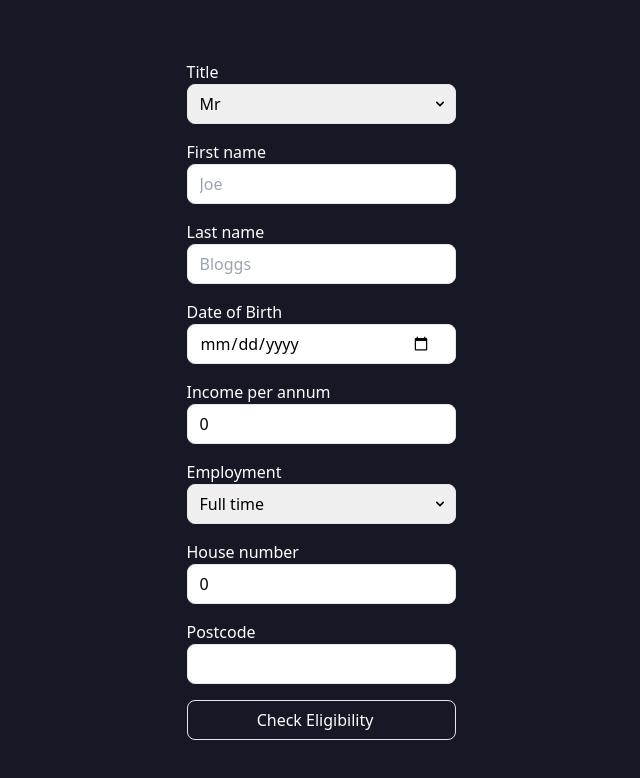
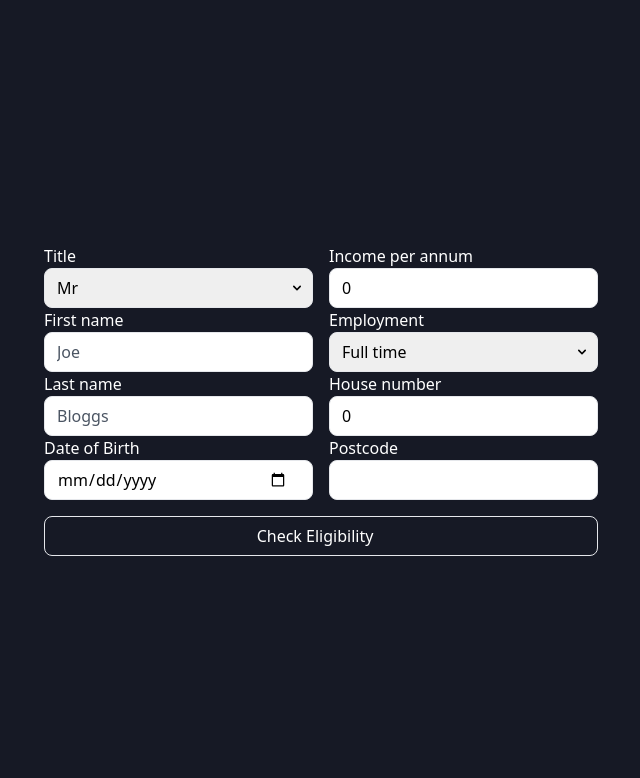
Before and after one commit to EddWills95/TotallyMoney, a React (Create React App) app in the folder ui/: page / in a window 1280 px wide. Shown: the top 778 px of the page, without its empty margins (319-959 px from the left). Built offline with nearby package versions, Linux system fonts and the light colour scheme.

Commit message:
add formik for validation

```diff
--- a/ui/package.json
+++ b/ui/package.json
@@ -11,6 +11,7 @@
     "@types/react": "^17.0.38",
     "@types/react-dom": "^17.0.11",
     "autoprefixer": "^10.4.2",
+    "classnames": "^2.3.1",
     "cross-env": "^7.0.3",
     "delay-cli": "^1.1.0",
     "formik": "^2.2.9",
@@ -22,7 +23,8 @@
     "react-dom": "^17.0.2",
     "react-scripts": "5.0.0",
     "tailwindcss": "^2.2.19",
-    "typescript": "^4.5.5"
+    "typescript": "^4.5.5",
+    "yup": "^0.32.11"
   },
   "scripts": {
     "start": "run-p watch:css react-scripts:start",
--- a/ui/src/App.tsx
+++ b/ui/src/App.tsx
@@ -1,88 +1,16 @@
 import React from "react";
-import { Dropdown, Input, Datepicker, Button } from "./components";
-import { useFormik } from "formik";
+import FormInput from "./widgets/FormInput";
 
 function App() {
-  const formik = useFormik({
-    initialValues: {
-      title: "Mr",
-      firstname: "",
-      lastname: "",
-      dob: "",
-      annualIncome: 0,
-      employmentStatus: "Full time",
-      houseNumber: 0,
-      postcode: "",
-    },
-    onSubmit: (value) => {
-      console.log(value);
-    },
-  });
+  const handleSubmit = () => {
+    // Send some stuff to the server
+    // When we get data back we can change to a different view
+  };
 
   return (
-    <form
-      className="flex flex-col h-full items-center justify-center text-white bg-mirage"
-      onSubmit={formik.handleSubmit}
-    >
-      <div className="flex flex-col gap-4">
-        <Dropdown
-          name="title"
-          label="Title"
-          items={["Mr", "Mrs", "Miss"]}
-          onChange={formik.handleChange}
-          value={formik.values.title}
-        />
-        <Input
-          name="firstname"
-          label="First name"
-          placeholder="Joe"
-          onChange={formik.handleChange}
-          value={formik.values.firstname}
-        />
-        <Input
-          name="lastname"
-          label="Last name"
-          placeholder="Bloggs"
-          onChange={formik.handleChange}
-          value={formik.values.lastname}
-        />
-        <Datepicker
-          name="dob"
-          label="Date of Birth"
-          onChange={formik.handleChange}
-          value={formik.values.dob}
-        />
-        <Input
-          name="annualIncome"
-          type="number"
-          label="Income per annum"
-          onChange={formik.handleChange}
-          value={formik.values.annualIncome}
-        />
-        <Dropdown
-          name="employmentStatus"
-          label="Employment"
-          items={["Full time", "Part time", "Student"]}
-          onChange={formik.handleChange}
-          value={formik.values.employmentStatus}
-        />
-        {/* I think we should change house number to be free text */}
-        <Input
-          name="houseNumber"
-          type="number"
-          label="House number"
-          onChange={formik.handleChange}
-          value={formik.values.houseNumber}
-        />
-        <Input
-          name="postcode"
-          label="Postcode"
-          onChange={formik.handleChange}
-          value={formik.values.postcode}
-        />
-        <Button type="submit">Check Eligibility</Button>
-      </div>
-    </form>
+    <div className="flex flex-col h-full p-8 items-center justify-center text-white bg-mirage">
+      <FormInput onSubmit={handleSubmit} />
+    </div>
   );
 }
 
--- a/ui/src/components/Button.tsx
+++ b/ui/src/components/Button.tsx
@@ -1,14 +1,15 @@
 import { ReactNode } from "react";
 
-interface Props {
+type Props = {
   buttonType?: "Primary" | "Secondary" | "Warning";
   children: ReactNode;
   type: "button" | "submit" | "reset";
-}
+  disabled?: boolean;
+};
 
 const Button = ({ buttonType = "Primary", children, ...rest }: Props) => (
   <button
-    className="w-full h-10 pl-3 pr-6 text-base border rounded-lg appearance-none focus:shadow-outline"
+    className="input-base text-white disabled:cursor-not-allowed disabled:text-gray-500 border:gray-500"
     {...rest}
   >
     {children}
--- a/ui/src/components/DatePicker.tsx
+++ b/ui/src/components/DatePicker.tsx
@@ -1,4 +1,5 @@
 import { FormElementProps } from "../types/form-element";
+import classNames from "classnames";
 
 type Props = {
   label: string;
@@ -14,7 +15,7 @@ const Datepicker = ({ label, ...rest }: Props) => {
         {...rest}
         id={pickerId}
         type="date"
-        className="w-full h-10 pl-3 pr-6 text-base border rounded-lg appearance-none focus:shadow-outline text-black"
+        className={classNames("input-base", "text-black")}
       />
     </div>
   );
--- a/ui/src/components/Dropdown.tsx
+++ b/ui/src/components/Dropdown.tsx
@@ -1,4 +1,5 @@
 import { FormElementProps } from "../types/form-element";
+import classNames from "classnames";
 
 type Props = {
   label: string;
@@ -13,7 +14,7 @@ const Dropdown = ({ label, items, ...rest }: Props) => {
       <label htmlFor={dropdownId}>{label}</label>
       <select
         {...rest}
-        className="w-full h-10 pl-3 pr-6 text-base placeholder-gray-600 border rounded-lg appearance-none focus:shadow-outline text-black"
+        className={classNames("input-base", "text-black")}
         placeholder="Regular input"
       >
         {items.map((item, i) => (
--- a/ui/src/components/Input.tsx
+++ b/ui/src/components/Input.tsx
@@ -1,4 +1,5 @@
 import { FormElementProps } from "../types/form-element";
+import classNames from "classnames";
 
 type Props = {
   label: string;
@@ -16,7 +17,7 @@ const TextInput = ({ label, placeholder, type = "text", ...rest }: Props) => {
         {...rest}
         type={type}
         id={inputId}
-        className="w-full h-10 pl-3 pr-6 text-base border rounded-lg appearance-none focus:shadow-outline text-black"
+        className={classNames("input-base", "text-black")}
         placeholder={placeholder}
       />
     </div>
--- a/ui/src/styles/tailwind.css
+++ b/ui/src/styles/tailwind.css
@@ -13,3 +13,10 @@
 /* Stop purging. */
 
 /* Your own custom utilities */
+html {
+    @apply text-black;
+}
+
+.input-base {
+    @apply w-full h-10 pl-3 pr-6 text-base placeholder-gray-600 border rounded-lg appearance-none focus:border-nepal-600;
+}
--- a/ui/src/types/form-element.tsx
+++ b/ui/src/types/form-element.tsx
@@ -2,4 +2,5 @@ export type FormElementProps = {
   name: string;
   onChange: (value: any) => void;
   value: any;
+  errors?: any;
 };
--- /dev/null
+++ b/ui/src/widgets/FormInput.tsx
@@ -0,0 +1,110 @@
+import { Dropdown, Input, Datepicker, Button } from "../components";
+import { useFormik } from "formik";
+import * as Yup from "yup";
+
+type Props = {
+  onSubmit: () => void;
+};
+
+const formSchema = Yup.object().shape({
+  title: Yup.string().required(),
+  firstname: Yup.string().required(),
+  lastname: Yup.string().required(),
+  dob: Yup.string().required(),
+  annualIncome: Yup.number().required(),
+  employmentStatus: Yup.string().required(),
+  houseNumber: Yup.number().required(),
+  postcode: Yup.string().required(),
+});
+
+const FormInput = ({ onSubmit }: Props) => {
+  const formik = useFormik({
+    initialValues: {
+      title: "Mr",
+      firstname: "",
+      lastname: "",
+      dob: "",
+      annualIncome: 0,
+      employmentStatus: "Full time",
+      houseNumber: 0,
+      postcode: "",
+    },
+    onSubmit: (value) => {
+      console.log(value);
+    },
+    validationSchema: formSchema,
+  });
+
+  return (
+    <form onSubmit={formik.handleSubmit}>
+      <div className="flex flex-col sm:flex-row gap-4">
+        <div className="flex flex-col">
+          <Dropdown
+            name="title"
+            label="Title"
+            items={["Mr", "Mrs", "Miss"]}
+            onChange={formik.handleChange}
+            value={formik.values.title}
+          />
+          <Input
+            name="firstname"
+            label="First name"
+            placeholder="Joe"
+            onChange={formik.handleChange}
+            value={formik.values.firstname}
+          />
+          <Input
+            name="lastname"
+            label="Last name"
+            placeholder="Bloggs"
+            onChange={formik.handleChange}
+            value={formik.values.lastname}
+          />
+          <Datepicker
+            name="dob"
+            label="Date of Birth"
+            onChange={formik.handleChange}
+            value={formik.values.dob}
+          />
+        </div>
+        <div className="flex flex-col">
+          <Input
+            name="annualIncome"
+            type="number"
+            label="Income per annum"
+            onChange={formik.handleChange}
+            value={formik.values.annualIncome}
+          />
+          <Dropdown
+            name="employmentStatus"
+            label="Employment"
+            items={["Full time", "Part time", "Student"]}
+            onChange={formik.handleChange}
+            value={formik.values.employmentStatus}
+          />
+          {/* I think we should change house number to be free text */}
+          <Input
+            name="houseNumber"
+            type="number"
+            label="House number"
+            onChange={formik.handleChange}
+            value={formik.values.houseNumber}
+          />
+          <Input
+            name="postcode"
+            label="Postcode"
+            onChange={formik.handleChange}
+            value={formik.values.postcode}
+          />
+        </div>
+      </div>
+      <div className="mt-4">
+        <Button type="submit" disabled={!formik.isValid}>
+          Check Eligibility
+        </Button>
+      </div>
+    </form>
+  );
+};
+
+export default FormInput;
```
Also changed, not shown: 1 other file (tests, documents, lock files or other folders).
